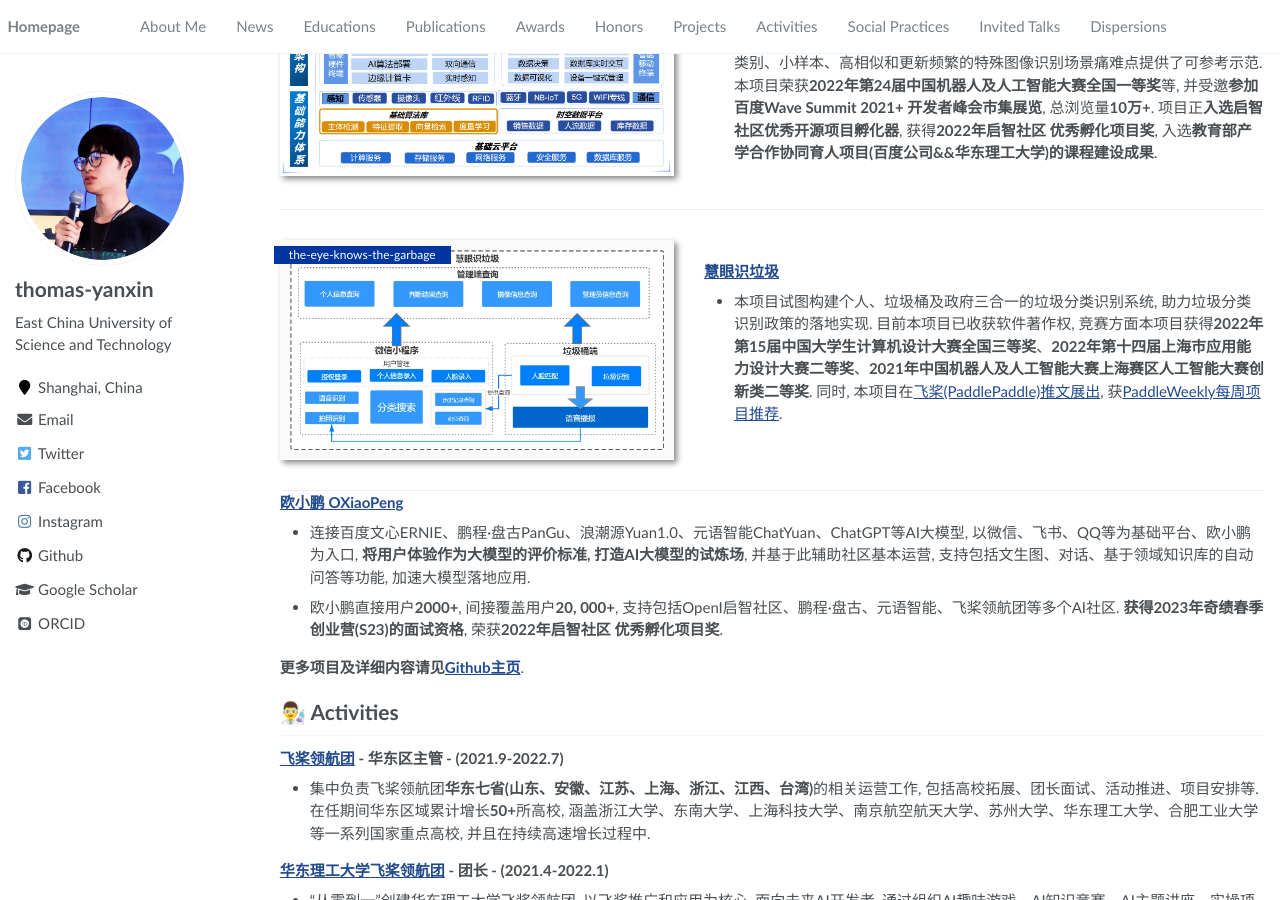
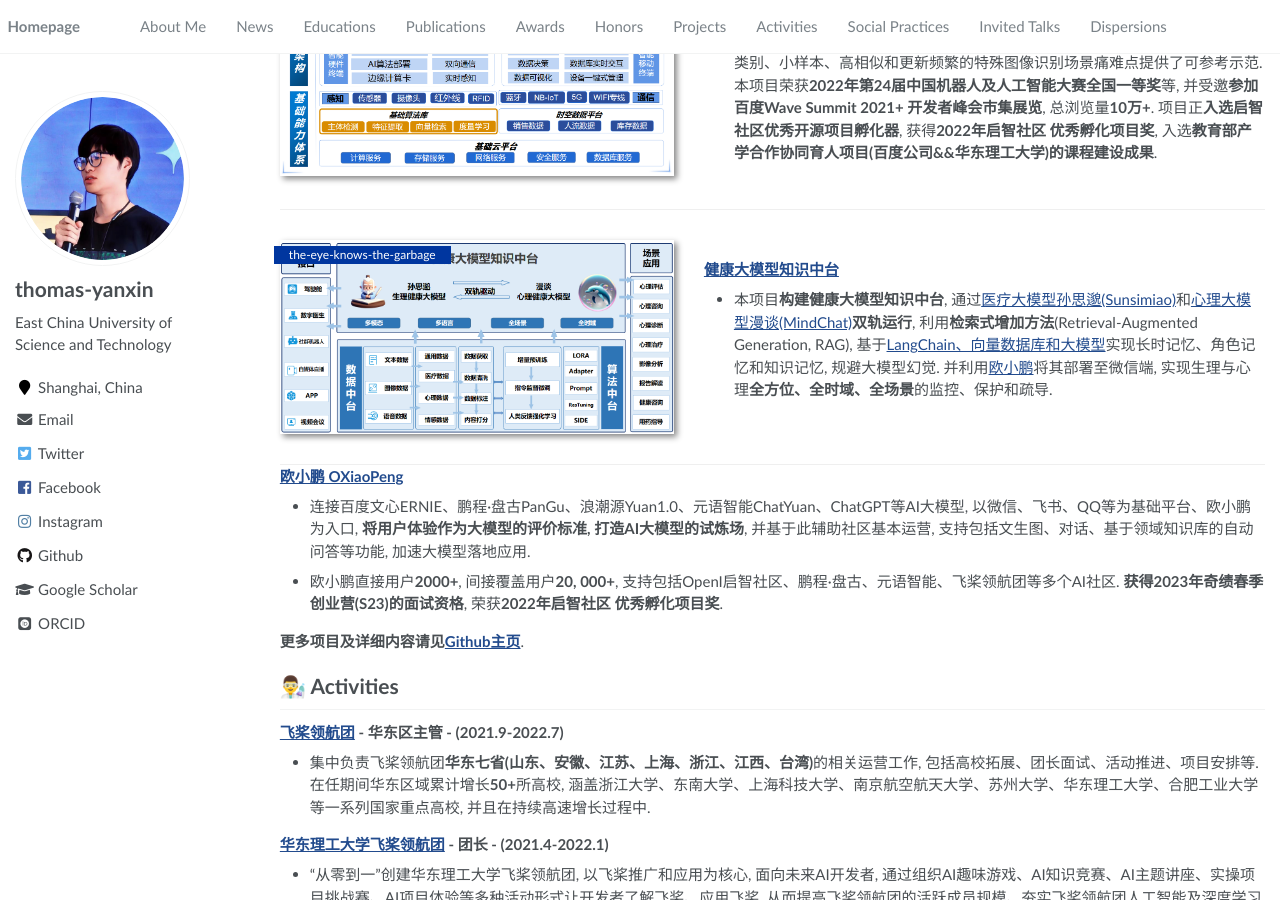
Before and after one commit to thomas-yanxin/thomas-yanxin.github.io, a Jekyll site: the page built from _pages/about.md, in a window 1280 px wide and 900 px high, scrolled down 2486 px. Built offline with Jekyll 4.4.1, drawn with Linux system fonts in a browser that asks for light colours; some web fonts are replaced.

Commit message:
update sunsimiao and mindchat

```diff
--- a/_pages/about.md
+++ b/_pages/about.md
@@ -107,15 +107,23 @@
 * ColugoMum 打破传统目标检测算法应用于智能零售行业的成本大、训练难等问题, 构建新型智能零售购物识别算法, 为新零售行业中无人零售视觉化智能解决多类别、小样本、高相似和更新频繁的特殊图像识别场景痛难点提供了可参考示范. 本项目荣获**2022年第24届中国机器人及人工智能大赛全国一等奖**等, 并受邀**参加百度Wave Summit 2021+ 开发者峰会市集展览**, 总浏览量**10万+**. 项目正**入选启智社区优秀开源项目孵化器**, 获得**2022年启智社区 优秀孵化项目奖**, 入选**教育部产学合作协同育人项目(百度公司&&华东理工大学)的课程建设成果**.
 </div>
 </div>
+<div class='paper-box'><div class='paper-box-image'><div><div class="badge">the-eye-knows-the-garbage</div><img src='images/structure3.png' alt="sym" width="100%"></div></div>
+<div class='paper-box-text' markdown="1">
 
-<div class='paper-box'><div class='paper-box-image'><div><div class="badge">the-eye-knows-the-garbage</div><img src='images/structure2.png' alt="sym" width="100%"></div></div>
+**[健康大模型知识中台](https://github.com/X-D-Lab)**
+
+* 本项目**构建健康大模型知识中台**, 通过<a href="https://github.com/X-D-Lab/Sunsimiao">医疗大模型孙思邈(Sunsimiao)</a>和<a href="https://github.com/X-D-Lab/MindChat">心理大模型漫谈(MindChat)</a>**双轨运行**, 利用**检索式增加方法**(Retrieval-Augmented Generation, RAG), 基于<a href="https://github.com/thomas-yanxin/LangChain-ChatGLM-Webui">LangChain、向量数据库和大模型</a>实现长时记忆、角色记忆和知识记忆, 规避大模型幻觉. 并利用[欧小鹏](https://github.com/thomas-yanxin/OXiaoPeng)将其部署至微信端, 实现生理与心理**全方位、全时域、全场景**的监控、保护和疏导.
+</div>
+</div>
+
+<!-- <div class='paper-box'><div class='paper-box-image'><div><div class="badge">the-eye-knows-the-garbage</div><img src='images/structure2.png' alt="sym" width="100%"></div></div>
 <div class='paper-box-text' markdown="1">
 
 **[慧眼识垃圾](https://github.com/thomas-yanxin/the-eye-knows-the-garbage)**
 
 * 本项目试图构建个人、垃圾桶及政府三合一的垃圾分类识别系统, 助力垃圾分类识别政策的落地实现. 目前本项目已收获软件著作权, 竞赛方面本项目获得<strong>2022年第15届中国大学生计算机设计大赛全国三等奖</strong>、<strong>2022年第十四届上海市应用能力设计大赛二等奖</strong>、<strong>2021年中国机器人及人工智能大赛上海赛区人工智能大赛创新类二等奖</strong>. 同时, 本项目在<a href="https://mp.weixin.qq.com/s/6xt4ReF-n4qyJ859yvCbcg">飞桨(PaddlePaddle)推文展出</a>, 获<a href="https://mp.weixin.qq.com/s/3t77lWWJXMCFwCWsRAluoA">PaddleWeekly每周项目推荐</a>.
 </div>
-</div>
+</div> -->
 
 **[欧小鹏 OXiaoPeng](https://github.com/thomas-yanxin/OXiaoPeng)**
 * 连接百度文心ERNIE、鹏程·盘古PanGu、浪潮源Yuan1.0、元语智能ChatYuan、ChatGPT等AI大模型, 以微信、飞书、QQ等为基础平台、欧小鹏为入口, **将用户体验作为大模型的评价标准, 打造AI大模型的试炼场**, 并基于此辅助社区基本运营, 支持包括文生图、对话、基于领域知识库的自动问答等功能, 加速大模型落地应用.
```
Also changed, not shown: images/structure3.png (added).
